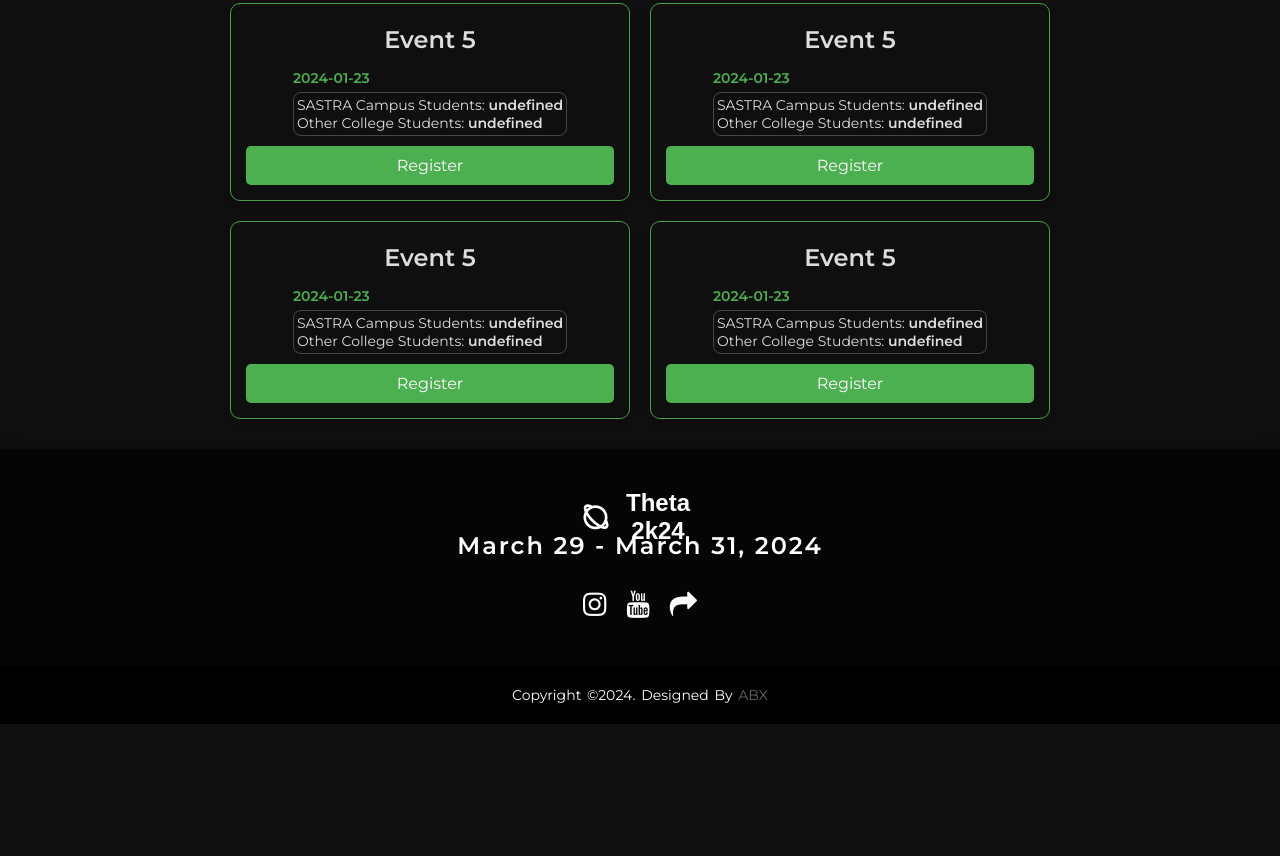
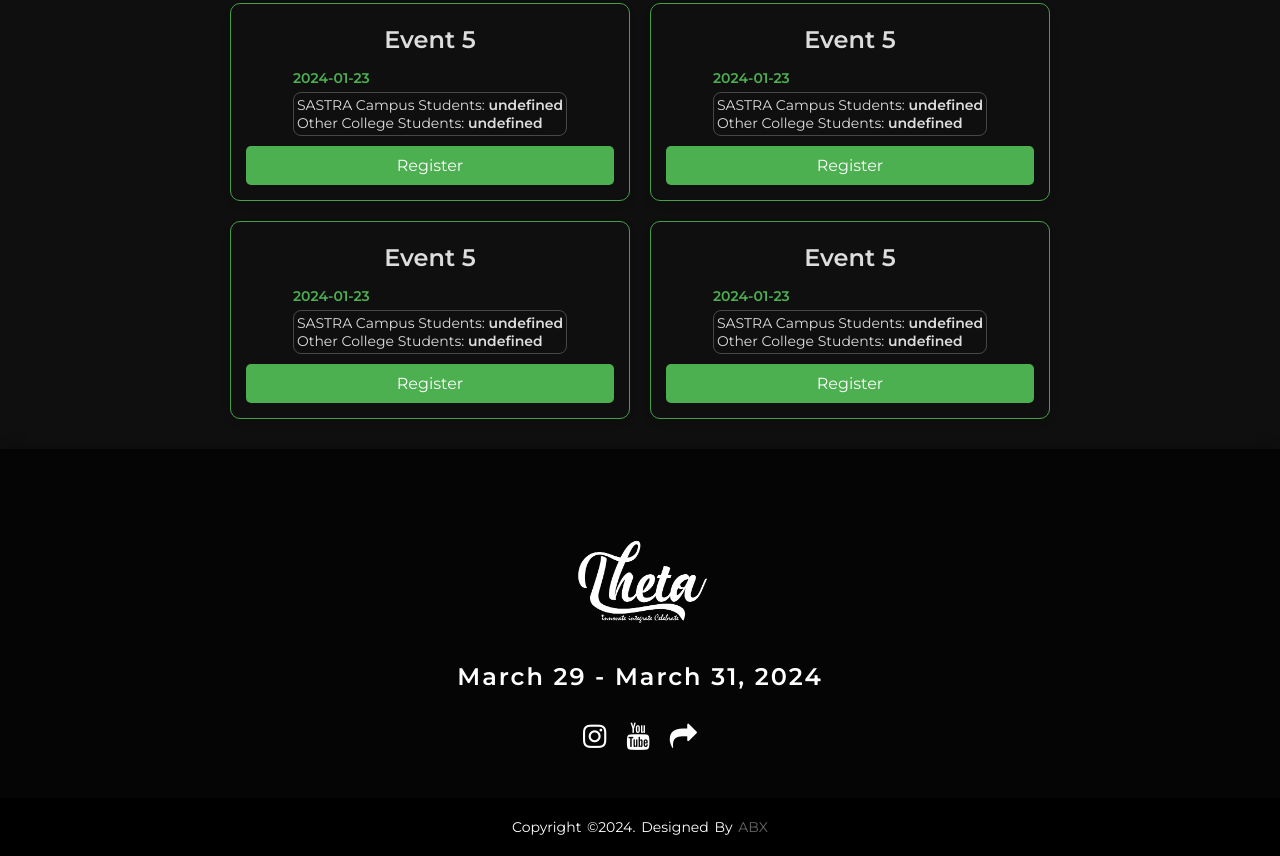
Before and after one commit to AbiXnash/Theta-24, a website: page workshops.html in a window 1280 px wide. Shown: the part 1235-2091 px from the top of the page. Before the commit the page ends 1959 px from the top, so only its background shows below. Drawn offline with nearby package versions, Linux system fonts and the light colour scheme; a web font is replaced by a local one.

Commit message:
style: Update crew.html: Replace logo with image, update events.html: Replace logo with image, update index.html: Replace logo with image, update timeline.html: Replace logo with image and update workshops.html: Replace logo with image

```diff
--- a/workshops.html
+++ b/workshops.html
@@ -180,11 +180,9 @@
 
  <footer >
     <div class="footer-content">
-           <a href="index.html" class="nav__logo">
-             <i class="ri-planet-line"></i> Theta 2k24
-           </a>
+     <img class=" nav__logo nav__logo_footer" src="assets\img\Logo final without bg.png" alt="Theta 2k24">
       <h2 class="dates"> March 29 - March 31, 2024 </h2>
-             <ul class="socials">
+        <ul class="socials" >
             <li><a href="https://www.instagram.com/theta_2k24_official/"><i class="fa fa-instagram"></i></a></li>
             <li><a href="https://www.youtube.com/@TeamEmulsion"><i class="fa fa-youtube"></i></a></li>
             <li><a href="https://www.sastra.edu/"><i class="fa fa-share"></i></a></li>
```
Also changed, not shown: crew.html (+2 -4 lines), events.html (+2 -4 lines), index.html (+2 -4 lines), timeline.html (+2 -4 lines). Lines whose indentation alone changed are shown as unchanged.
